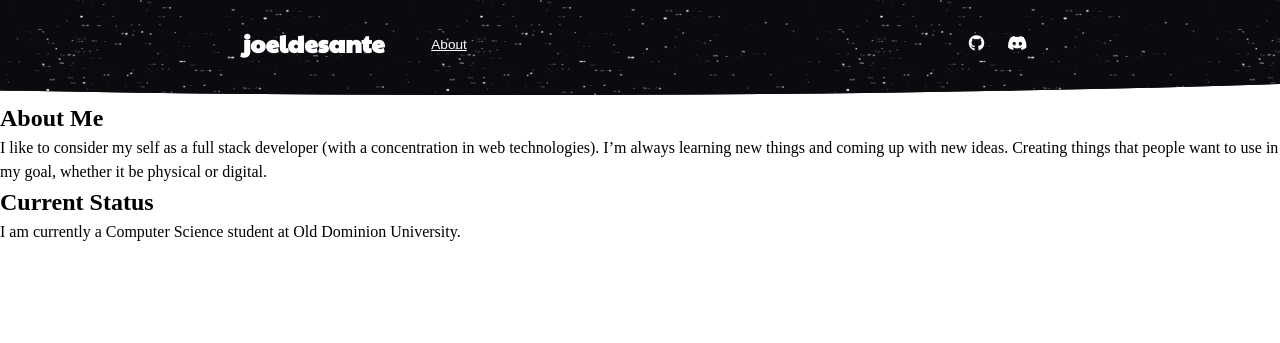
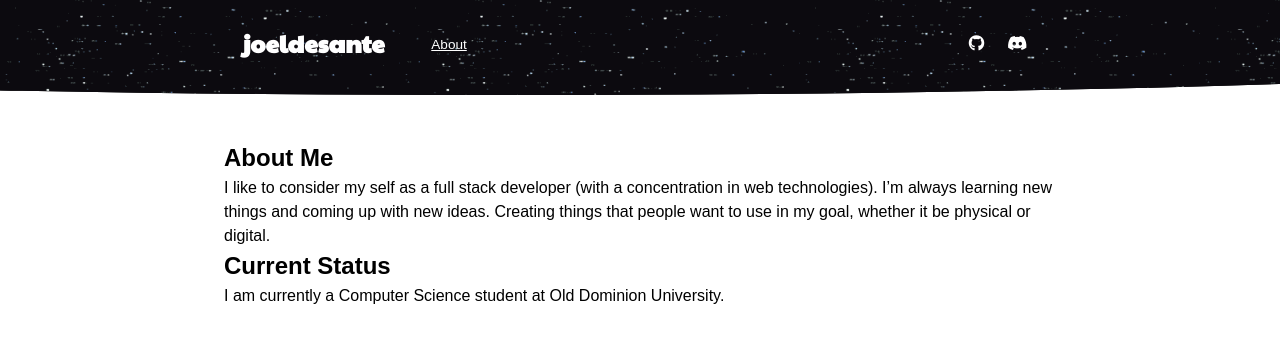
Before and after one commit to JoelDesante/joeldesante.com, a Jekyll site: the page built from about.markdown, in a window 1280 px wide. Shown: the top 343 px of the page. Built offline with Jekyll 4.4.1, drawn with Linux system fonts in a browser that asks for light colours; nearby versions of some CDN libraries.

Commit message:
Update about page css

```diff
--- a/_layouts/page.html
+++ b/_layouts/page.html
@@ -3,6 +3,7 @@
 <head>
 	{% include head.html %}
 	<link rel="stylesheet" type="text/css" href="/assets/css/navigation.css">
+	<link rel="stylesheet" type="text/css" href="/assets/css/post.css">
 </head>
 <body>
 	{% include navigation.html %}
```
